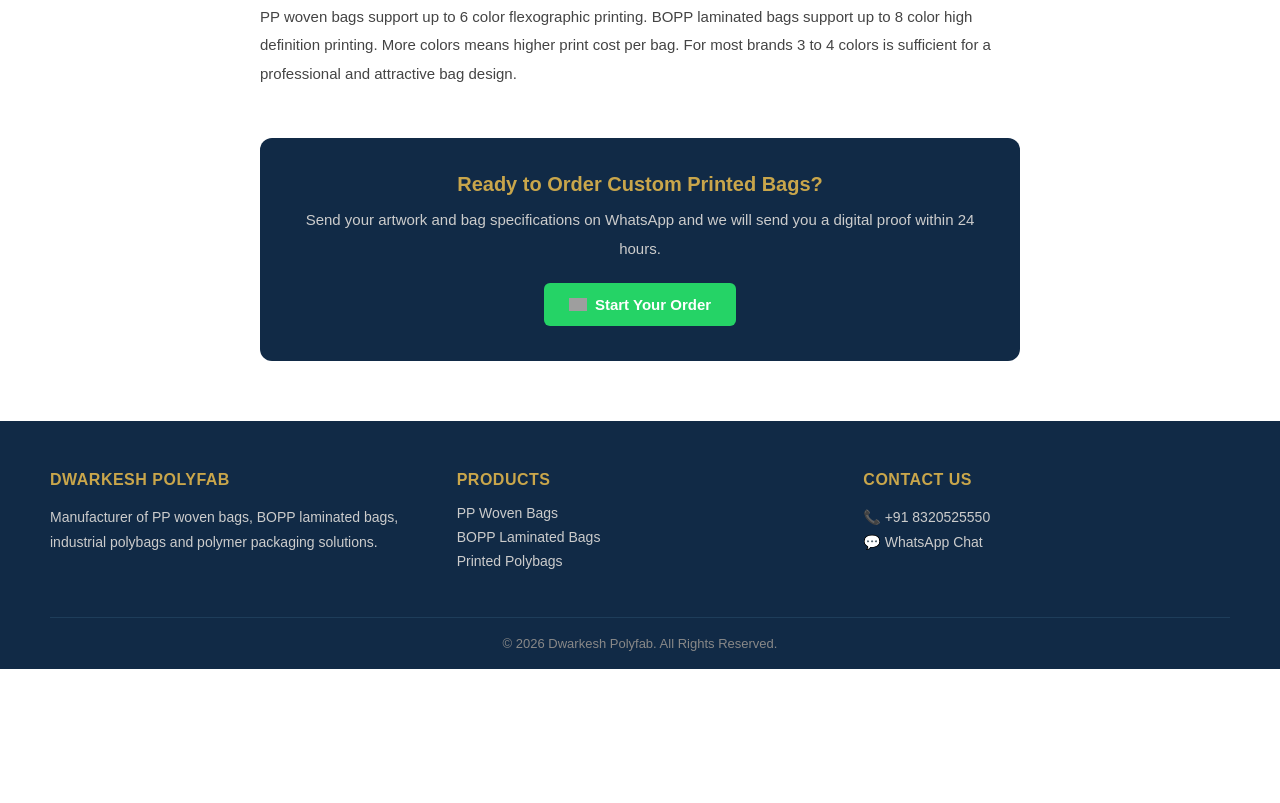
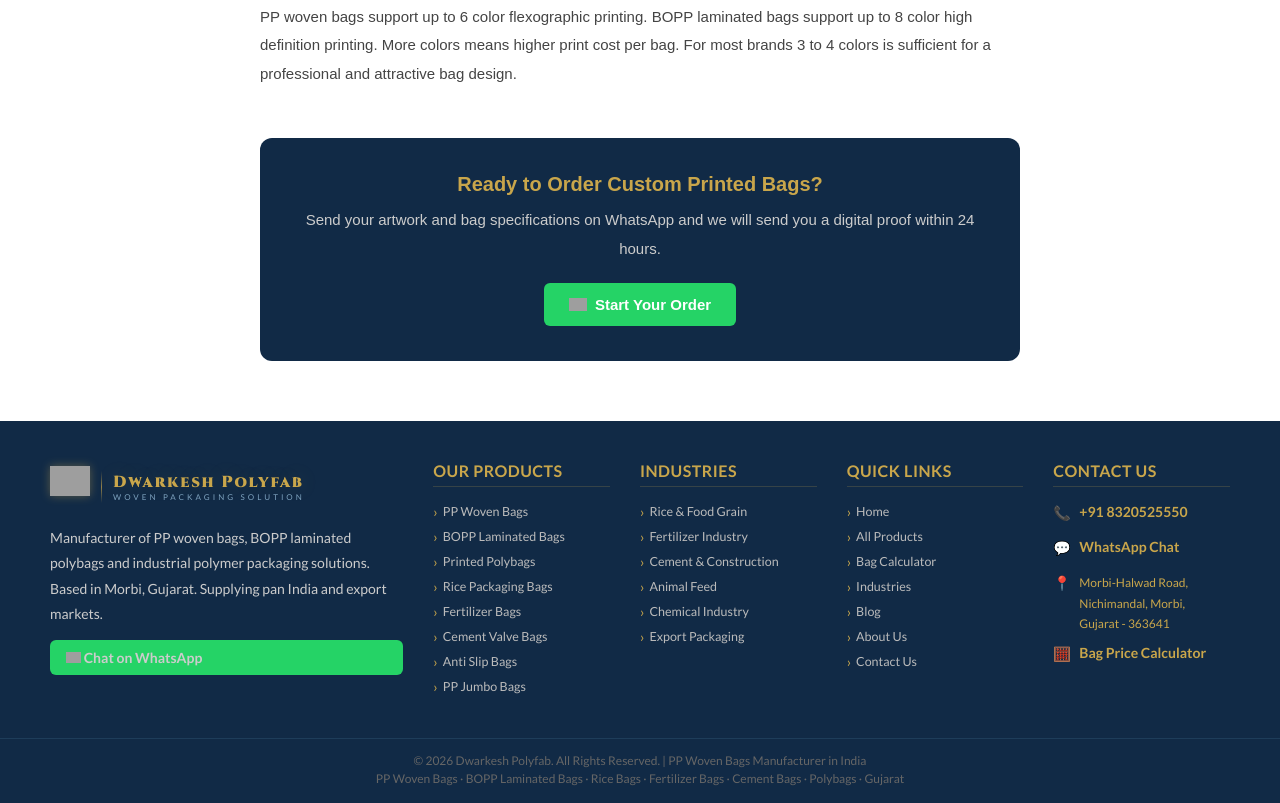
Before and after one commit to dwarkeshpolyfab/dwarkeshpolyfab, a plain HTML site: page blog/how-to-order-custom-printed-bags.html in a window 1280 px wide. Shown: the part 2198-3001 px from the top of the page. Before the commit the page ends 2867 px from the top, so only its background shows below. Drawn offline with Linux system fonts and the light colour scheme; grey boxes are pictures that could not be loaded.

Commit message:
Update how-to-order-custom-printed-bags.html

```diff
--- a/blog/how-to-order-custom-printed-bags.html
+++ b/blog/how-to-order-custom-printed-bags.html
@@ -142,13 +142,13 @@
 
   </div>
 
-  <footer class="footer">
-    <div class="footer-inner">
-      <div class="footer-col"><h4>Dwarkesh Polyfab</h4><p>Manufacturer of PP woven bags, BOPP laminated bags, industrial polybags and polymer packaging solutions.</p></div>
-      <div class="footer-col"><h4>Products</h4><a href="../products/pp-woven-bags.html">PP Woven Bags</a><a href="../products/bopp-laminated-bags.html">BOPP Laminated Bags</a><a href="../products/printed-pp-bags.html">Printed Polybags</a></div>
-      <div class="footer-col"><h4>Contact Us</h4><p>📞 +91 8320525550</p><p><a href="https://wa.me/918320525550">💬 WhatsApp Chat</a></p></div>
-    </div>
-    <div class="footer-bottom">© 2026 Dwarkesh Polyfab. All Rights Reserved.</div>
-  </footer>
+<div id="footer-placeholder"></div>
+<script>
+fetch('../components/footer.html')
+  .then(r => r.text())
+  .then(html => {
+    document.getElementById('footer-placeholder').innerHTML = html;
+  });
+</script>
 </body>
 </html>
```
